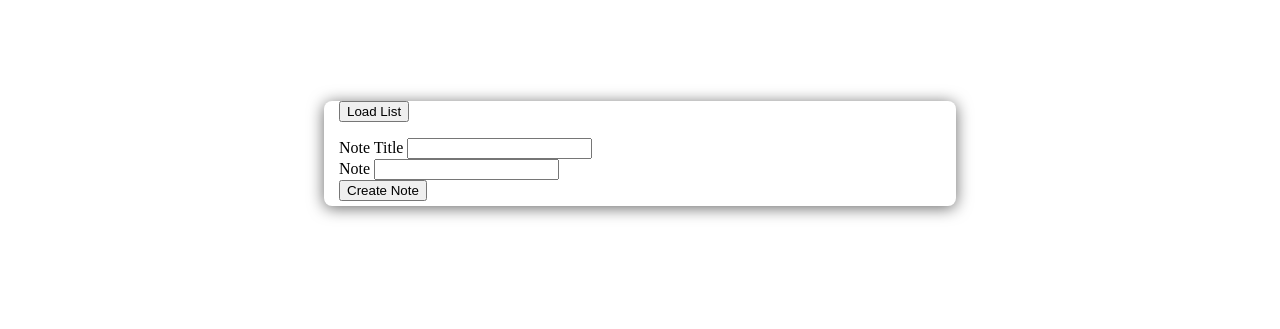
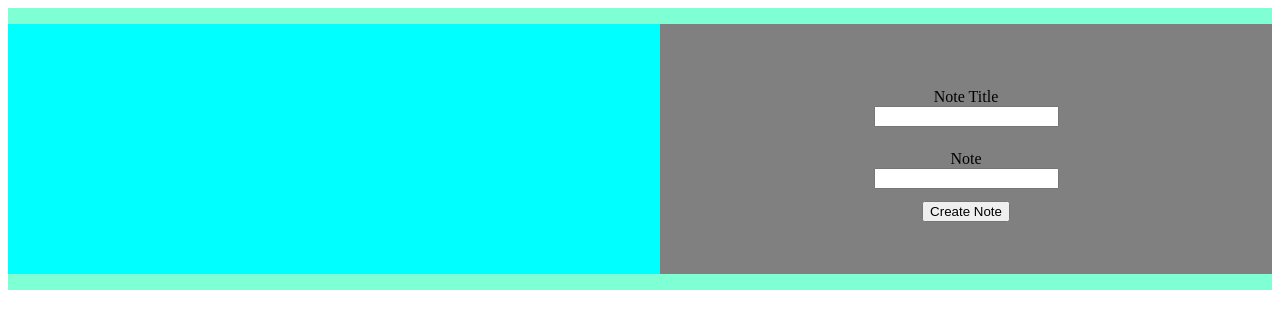
Before and after one commit to KrisKringle1/lamp-app, a PHP site: page /index.html in a window 1280 px wide. Shown: the top 329 px of the page. Run offline with PHP 8.4, Linux system fonts and the light colour scheme; data that the repository does not hold is empty.

Commit message:
Add files via upload

```diff
--- a/index.html
+++ b/index.html
@@ -9,18 +9,17 @@
   </head>
   <body>
     <div class="container">
-      <button class="load">Load List</button>
       <ul class="list"></ul>
       <form id="form">
-        <div>
+        <div class="input-container">
           <label for="say">Note Title</label>
           <input name="title" id="title" />
         </div>
-        <div>
+        <div class="input-container">
           <label for="to">Note</label>
           <input name="note" id="note" />
         </div>
-        <div>
+        <div class="button-container">
           <button type="submit">Create Note</button>
         </div>
       </form>
--- a/main.js
+++ b/main.js
@@ -17,6 +17,7 @@ const getNotes = async () => {
 };
 
 const get = async function () {
+  console.log("get ran");
   const resp = await fetch("http://localhost:8888/connect.php", {
     method: "GET",
     mode: "cors",
@@ -27,12 +28,35 @@ const get = async function () {
 
   const json = await resp.json();
   for (const index in json) {
+    const id = json[index].id;
     const li = document.createElement("li");
+    li.classList.add("item");
     const note = document.createTextNode(json[index].note);
+
+    const deleteButton = document.createElement("button");
+    deleteButton.classList.add("delete-button");
+    const x = document.createTextNode("x");
+    deleteButton.appendChild(x);
+
+    deleteButton.addEventListener("click", async (e) => {
+      console.log(id);
+      await fetch("http://localhost:8888/delete.php", {
+        methond: "DELETE",
+        mode: "cors",
+        headers: {
+          "Content-Type": "application/json",
+        },
+        body: JSON.stringify(id),
+      }).then((res) => console.log("res ", res));
+    });
+
     li.appendChild(note);
+    li.appendChild(deleteButton);
     list.appendChild(li);
   }
 };
+
+get();
 
 const post = async function (title, note) {
   const response = await fetch("http://localhost:8888/createnote.php", {
@@ -43,18 +67,20 @@ const post = async function (title, note) {
     },
     body: JSON.stringify({ title, note }),
   });
-  return response.text();
 };
 
 form.addEventListener("submit", (event) => {
   const url = "http://localhost:8888/createnote.php";
   event.preventDefault();
-  const title = form.elements["title"].value;
-  const note = form.elements["note"].value;
+  let title = form.elements["title"].value;
+  let note = form.elements["note"].value;
   const data = { title, note };
   // post(title, note);
   post(title, note).then((data) => {
-    console.log(data); // JSON data parsed by `data.json()` call
+    const li = document.createElement("li");
+    li.classList.add("item");
+    const newNote = document.createTextNode(note);
+    li.appendChild(newNote);
+    list.appendChild(li);
   });
 });
-document.querySelector(".load").addEventListener("click", get);
--- a/styles.css
+++ b/styles.css
@@ -1,11 +1,43 @@
 .container {
-  position: relative;
-  margin: 8% auto;
-  min-height: 60%;
-  width: 50%;
-  box-shadow: 0 2px 16px rgba(0, 0, 0, 0.6);
-  background: white;
-  padding: 0px 0px 5px 15px;
-  box-sizing: border-box;
-  border-radius: 8px;
+  display: flex;
+  background-color: aquamarine;
+  justify-content: center;
+  align-items: center;
 }
+
+#form {
+  margin: auto 0;
+  height: 250px;
+  width: 250px;
+  background-color: grey;
+  display: flex;
+  justify-content: center;
+  align-items: center;
+  flex-direction: column;
+  flex: 1;
+}
+
+.input-container {
+  height: 25%;
+  display: flex;
+  flex-direction: column;
+  justify-content: center;
+  align-items: center;
+}
+
+.list {
+  background-color: aqua;
+  height: 250px;
+  width: 250px;
+  overflow: scroll;
+  display: flex;
+  flex-direction: column;
+  flex: 1;
+}
+
+.list li {
+  margin: 10px auto;
+  display: flex;
+  width: 350px;
+  justify-content: space-between;
+}
```
Also changed, not shown: deletenote.php (added, +68 -0 lines).
